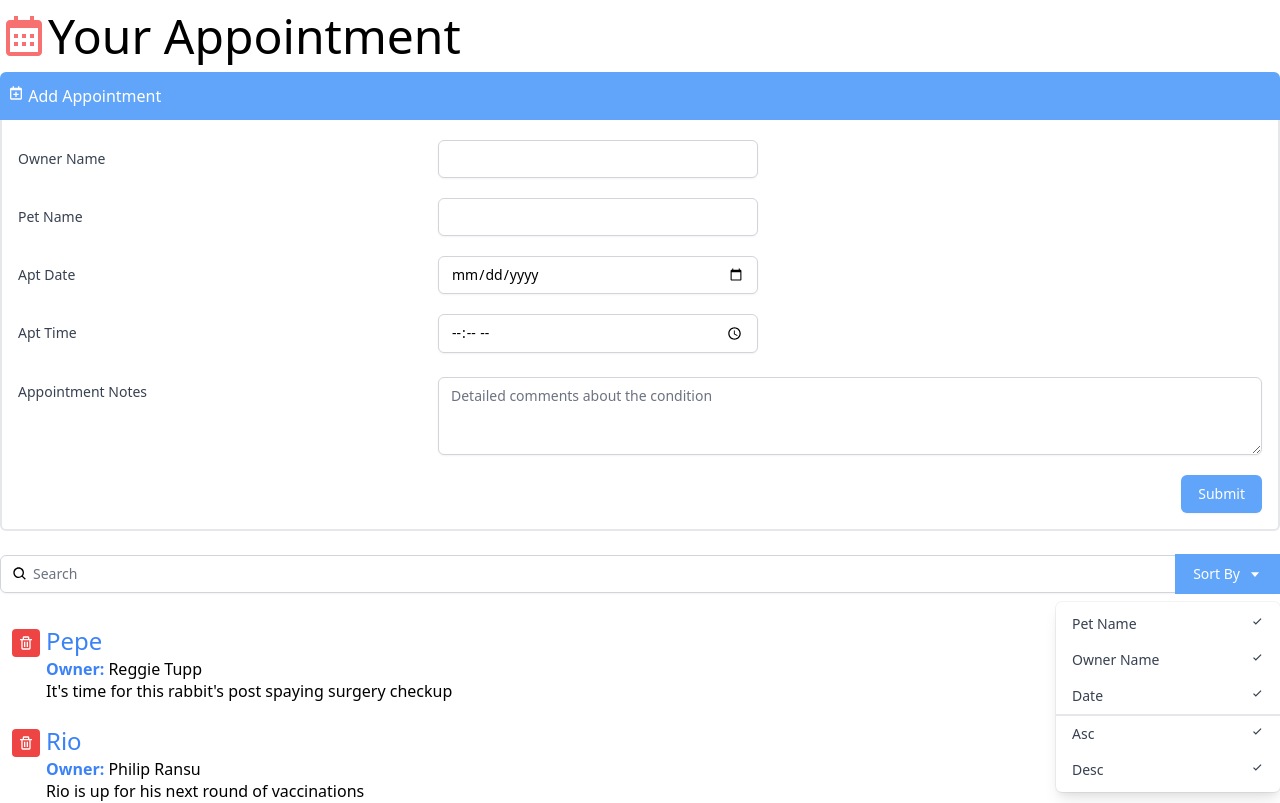
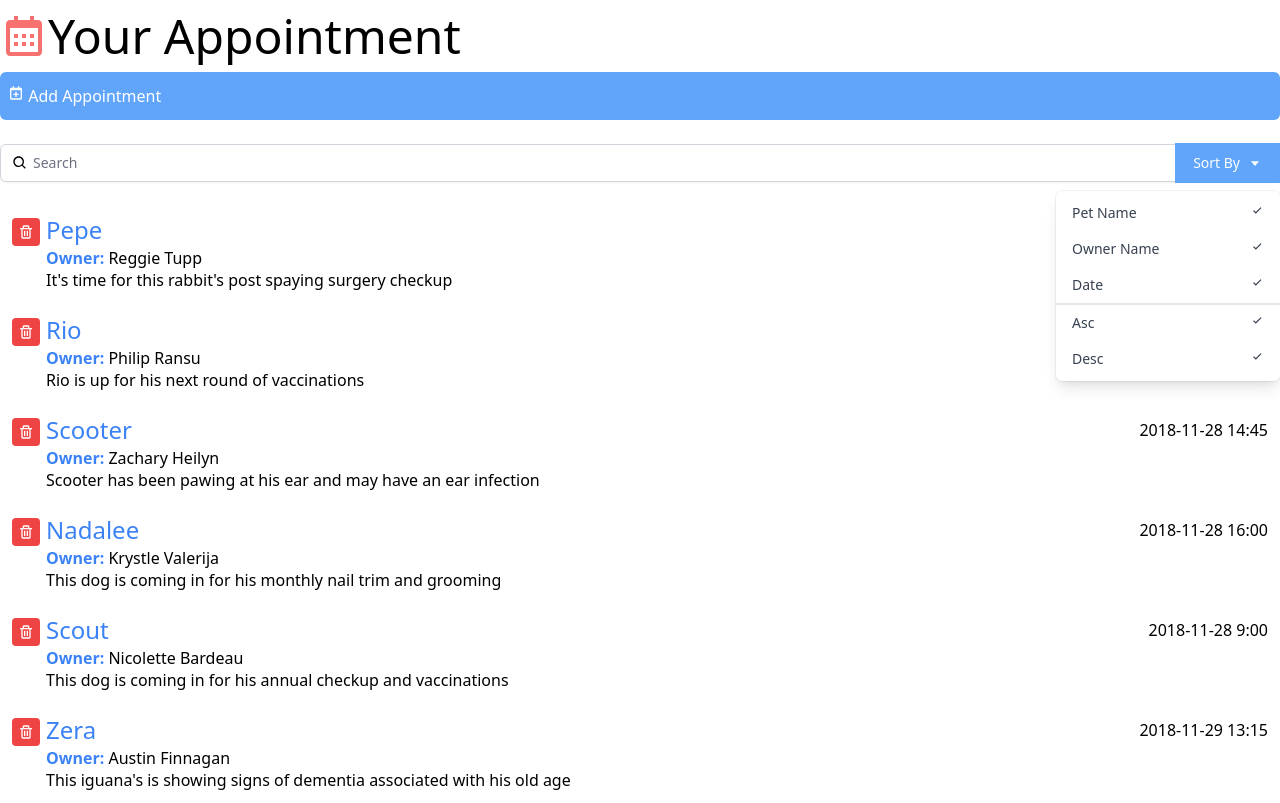
Before and after one commit to soleymaniyasaman/tailwind-interface, a React (Create React App) app: page / in a window 1280 px wide. Shown: the top 803 px of the page. Built offline with nearby package versions, Linux system fonts and the light colour scheme.

Commit message:
add functionality to addApointment

```diff
--- a/src/components/AddAppointment.js
+++ b/src/components/AddAppointment.js
@@ -1,12 +1,18 @@
+import { useState } from 'react';
 import { BiCalendarPlus } from 'react-icons/bi'
 
 const AddAppointment = () => {
+
+    const [toggleAddApointment, setToggleAddApointment] = useState(false);
+
     return (
         <div>
-            <button className="bg-blue-400 text-white px-2 py-3 w-full text-left rounded-t-md">
+            <button
+                className={`bg-blue-400 text-white px-2 py-3 w-full text-left ${toggleAddApointment ? 'rounded-t-md' : 'rounded-md'}`}
+                onClick={() => setToggleAddApointment(!toggleAddApointment)}>
                 <div><BiCalendarPlus className="inline-block align-text-top" />  Add Appointment</div>
             </button>
-            <div className="border-r-2 border-b-2 border-l-2 border-light-blue-500 rounded-b-md pl-4 pr-4 pb-4">
+            {toggleAddApointment && <div className="border-r-2 border-b-2 border-l-2 border-light-blue-500 rounded-b-md pl-4 pr-4 pb-4">
                 <div className="sm:grid sm:grid-cols-3 sm:gap-4 sm:items-start  sm:pt-5">
                     <label htmlFor="ownerName" className="block text-sm font-medium text-gray-700 sm:mt-px sm:pt-2">
                         Owner Name
@@ -65,7 +71,7 @@ const AddAppointment = () => {
                         </button>
                     </div>
                 </div>
-            </div>
+            </div>}
         </div>
     )
 }
```
